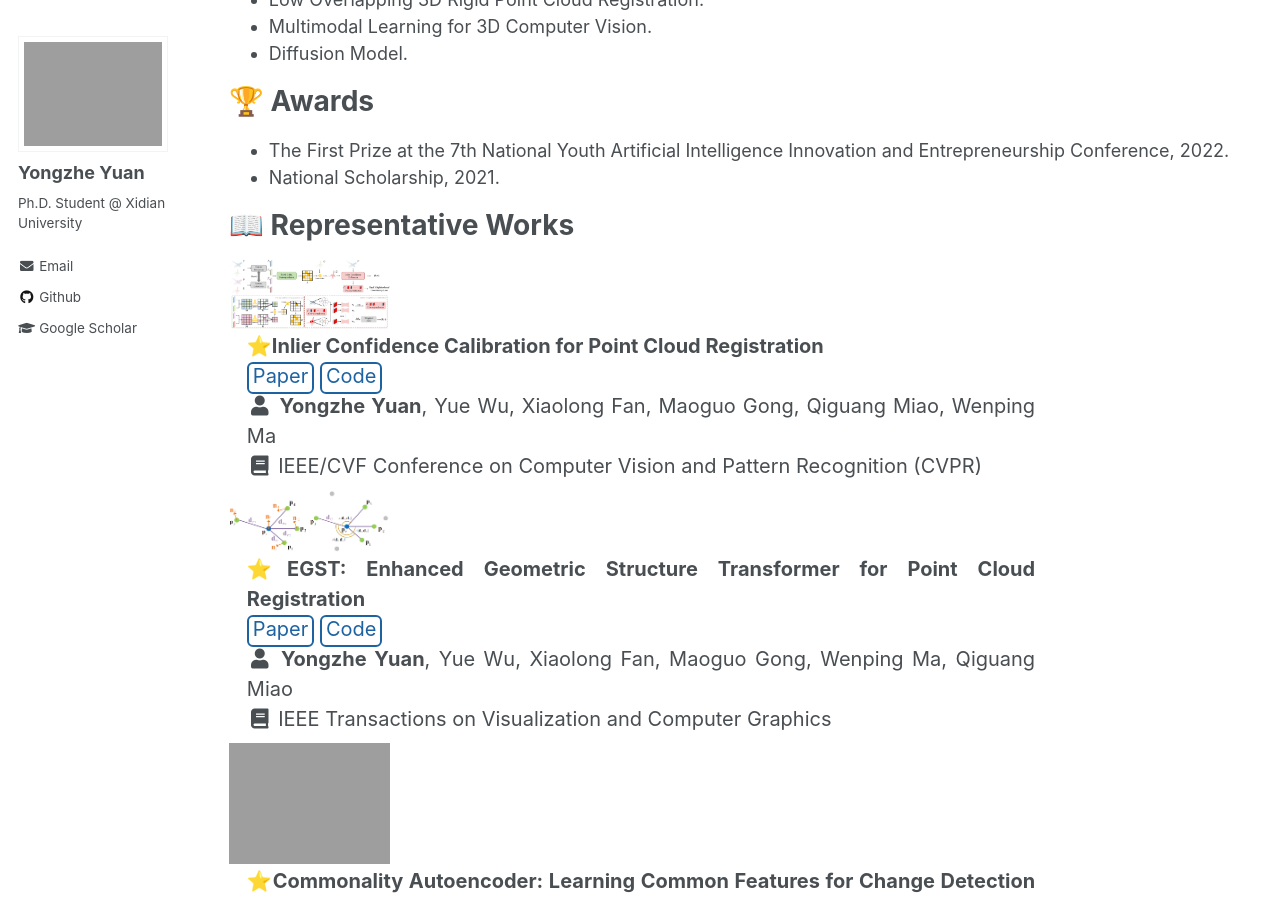
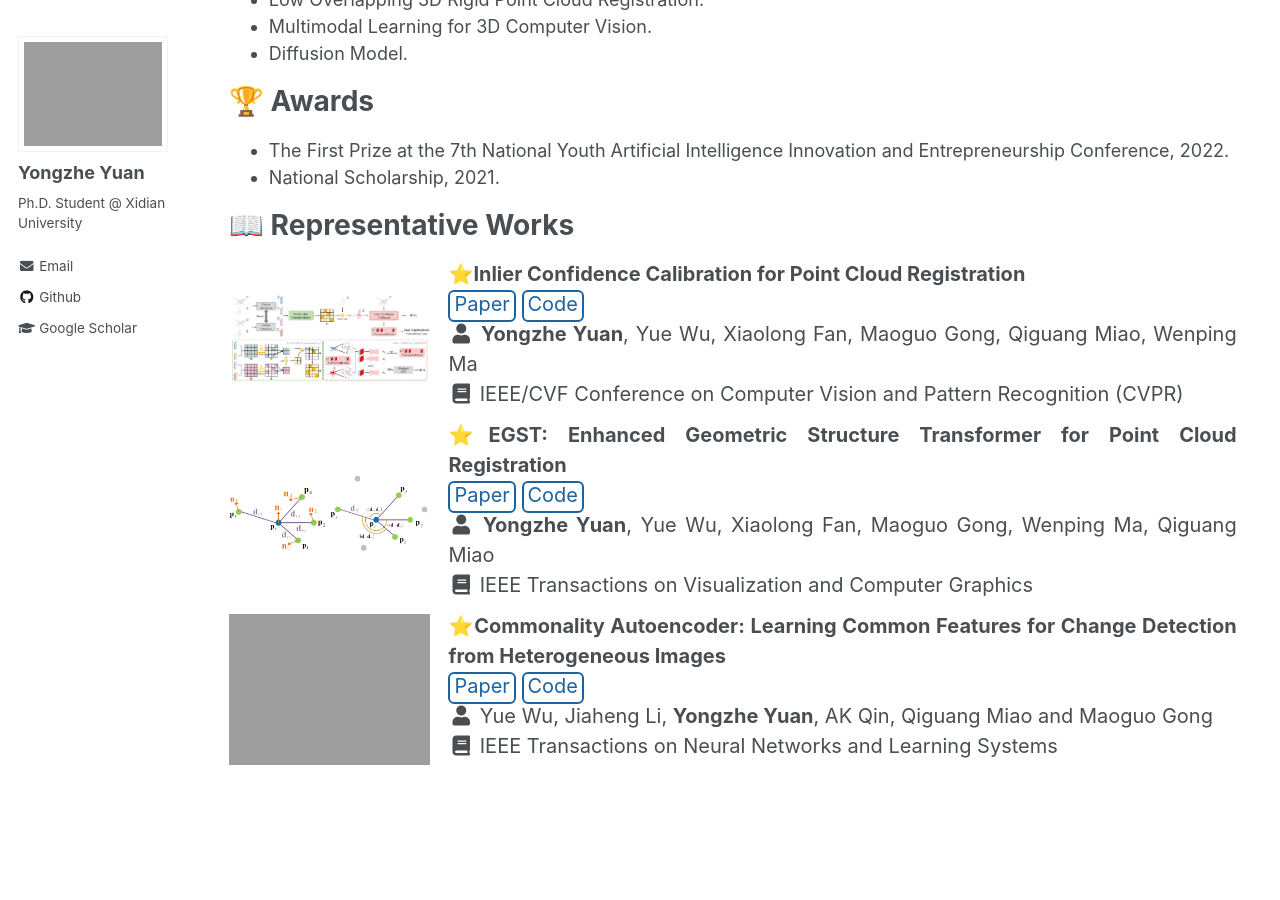
Before and after one commit to YYZMARS/YYZMARS.github.io, a Jekyll site: the page built from _pages/home.md, in a window 1280 px wide and 900 px high, scrolled down 411 px. Built offline with Jekyll 4.4.1, drawn with Linux system fonts in a browser that asks for light colours; a script that is not in the unit is left out.

Commit message:
Update archive-single-pub2.html

```diff
--- a/_includes/archive-single-pub2.html
+++ b/_includes/archive-single-pub2.html
@@ -14,13 +14,13 @@
 
 <!-- <hr style="width:100%;text-align:left;margin-left:0"> -->
 <div class="{{ include.type | default: "list" }}__item" style="font-size: 20px;">
-
+    <div class="archive__item-image">
+      <img src={% if teaser contains "://" %} "{{ teaser }}" {% else %} "{{ teaser | prepend: "/images/publications/" | prepend: data_path }}" {% endif %} alt="MISSING IMG">
+    </div>
 
     <div class="archive__item-entry">
 
-      <div class="archive__item-image">
-      <img src={% if teaser contains "://" %} "{{ teaser }}" {% else %} "{{ teaser | prepend: "/images/publications/" | prepend: data_path }}" {% endif %} alt="MISSING IMG">
-    </div>
+
 
         <p class="archive__item">
             ⭐<b>{{ title }}</b>
```
